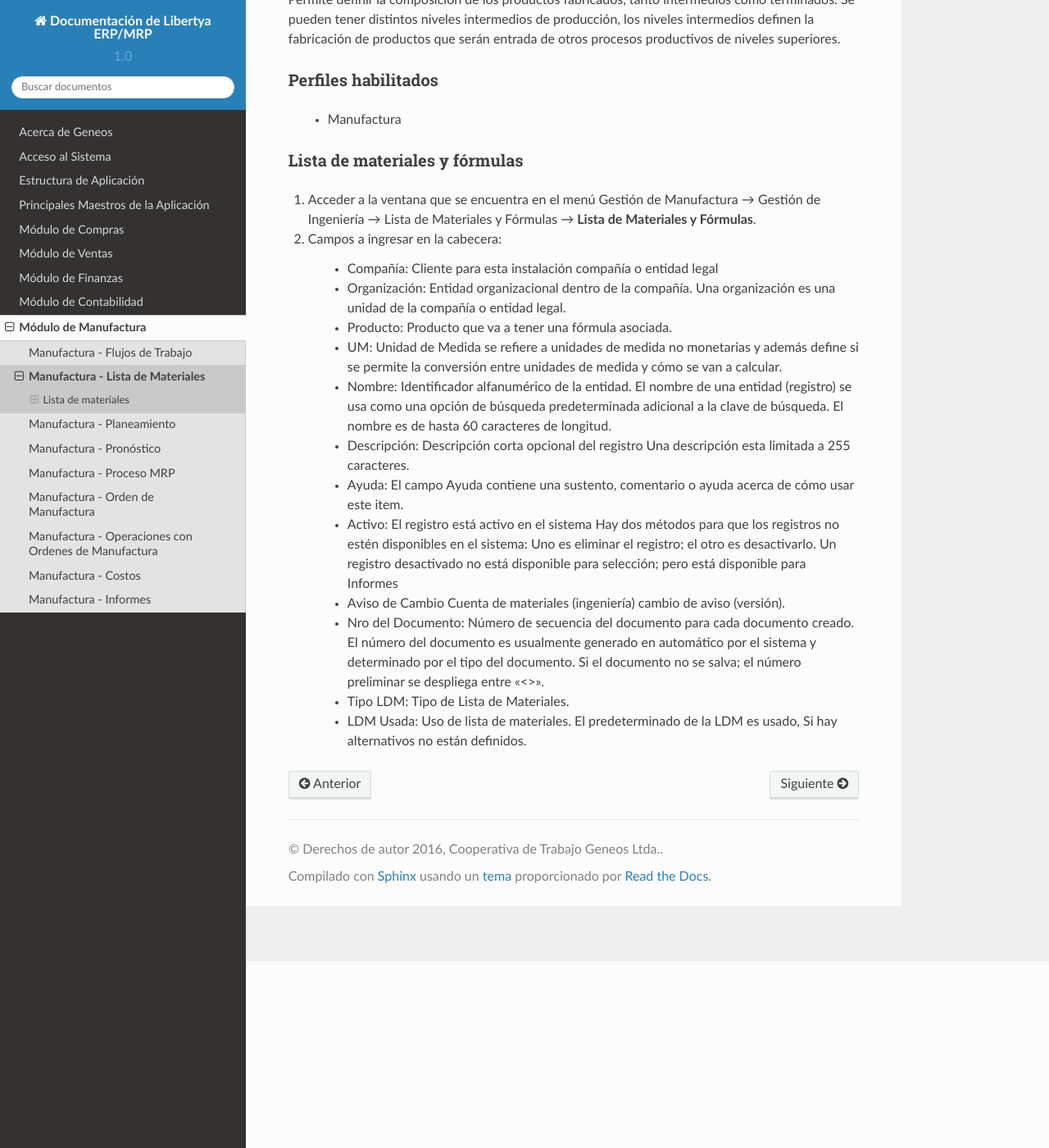
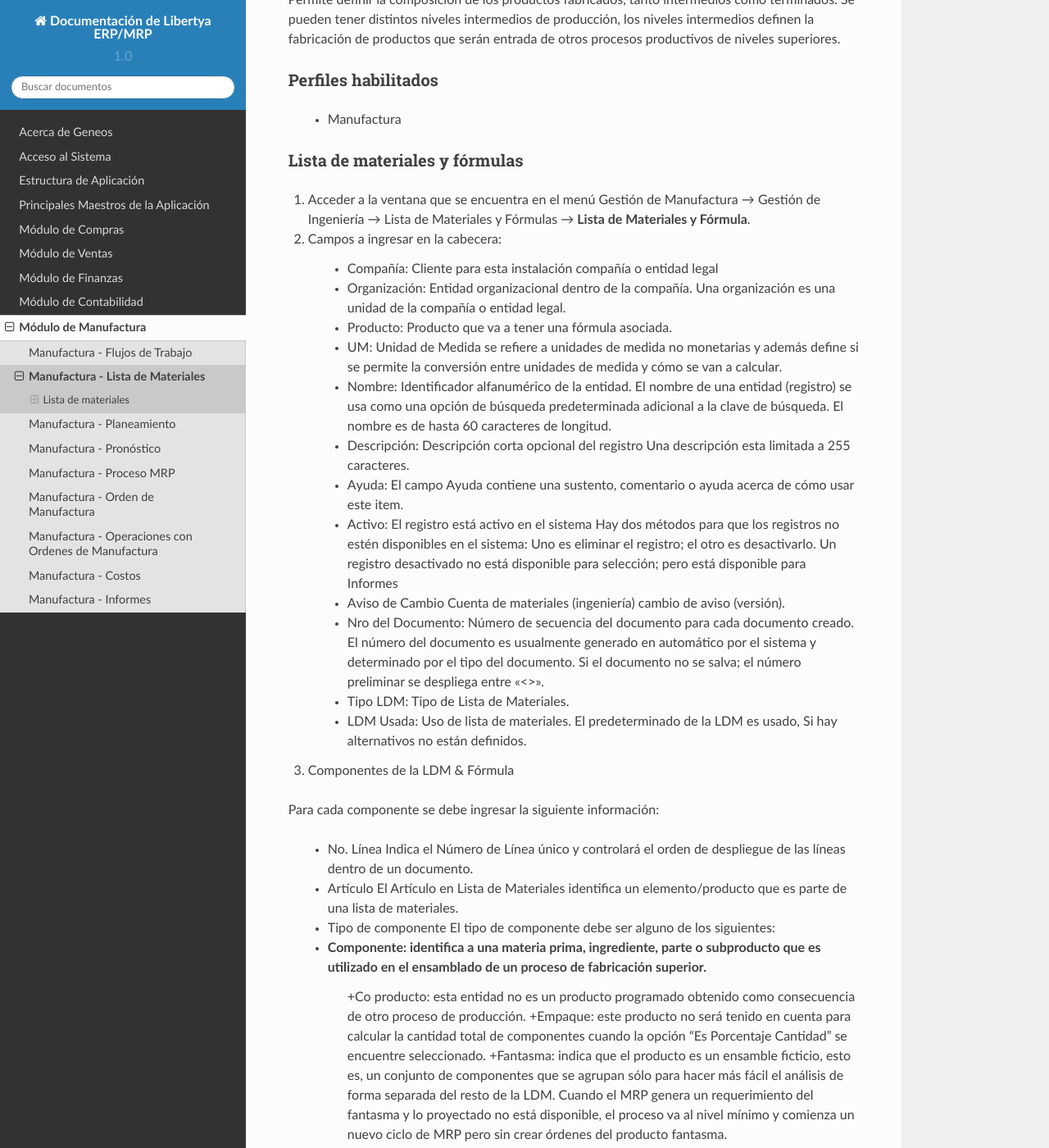
Before and after one commit to geneos/libertya-doc, a Sphinx documentation site: the page built from source/manufactura-bom.rst, in a window 1280 px wide and 1400 px high, scrolled down 228 px. Shown: the whole window at 82% size. Built offline with Sphinx 7.4.7 and the Read the Docs theme 2.0.0, drawn with Linux system fonts in a browser that asks for light colours.

Commit message:
Modifique bom2

```diff
--- a/source/manufactura-bom.rst
+++ b/source/manufactura-bom.rst
@@ -15,7 +15,8 @@ Perfiles habilitados
 Lista de materiales y fórmulas
 ------------------------------
 
-1. Acceder a la ventana que se encuentra en el menú Gestión de Manufactura → Gestión de Ingeniería → Lista de Materiales y Fórmulas → **Lista de Materiales y Fórmulas**.
+1. Acceder a la ventana que se encuentra en el menú Gestión de Manufactura → Gestión de Ingeniería → Lista de Materiales y Fórmulas → **Lista de Materiales y Fórmula**.
+
 2. Campos a ingresar en la cabecera:
 
 	* Compañía: Cliente para esta instalación compañía o entidad legal
@@ -30,3 +31,17 @@ Lista de materiales y fórmulas
 	* Nro del Documento: Número de secuencia del documento para cada documento creado. El número del documento es usualmente generado en automático por el sistema y determinado por el tipo del documento. Si el documento no se salva; el número preliminar se despliega entre "<>".
 	* Tipo LDM: Tipo de Lista de Materiales.
 	* LDM Usada: Uso de lista de materiales. El predeterminado de la LDM es usado, Si hay alternativos no están definidos.
+
+
+
+3. Componentes de la LDM & Fórmula
+
+Para cada componente se debe ingresar la siguiente información:
+
+	* No. Línea Indica el Número de Línea único y controlará el orden de despliegue de las líneas dentro de un documento.
+	* Artículo El Artículo en Lista de Materiales identifica un elemento/producto que es parte de una lista de materiales.
+	* Tipo de componente El tipo de componente debe ser alguno de los siguientes:
+	* Componente: identifica a una materia prima, ingrediente, parte o subproducto que es utilizado en el ensamblado de un proceso de fabricación superior.
+		+Co producto: esta entidad no es un producto programado obtenido como consecuencia de otro proceso de producción.
+		+Empaque: este producto no será tenido en cuenta para calcular la cantidad total de componentes cuando la opción “Es Porcentaje Cantidad” se encuentre seleccionado.
+		+Fantasma: indica que el producto es un ensamble ficticio, esto es, un conjunto de componentes que se agrupan sólo para hacer más fácil el análisis de forma separada del resto de la LDM. Cuando el MRP genera un requerimiento del fantasma y lo proyectado no está disponible, el proceso va al nivel mínimo y comienza un nuevo ciclo de MRP pero sin crear órdenes del producto fantasma.
```
